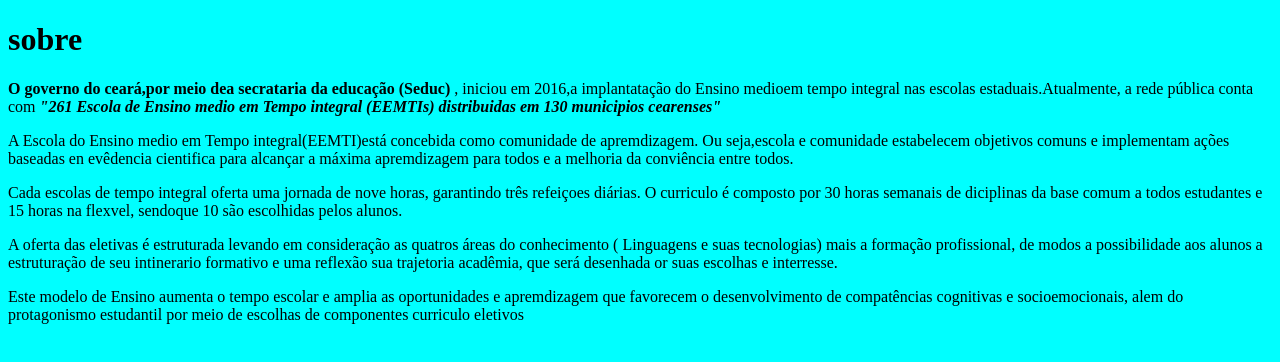
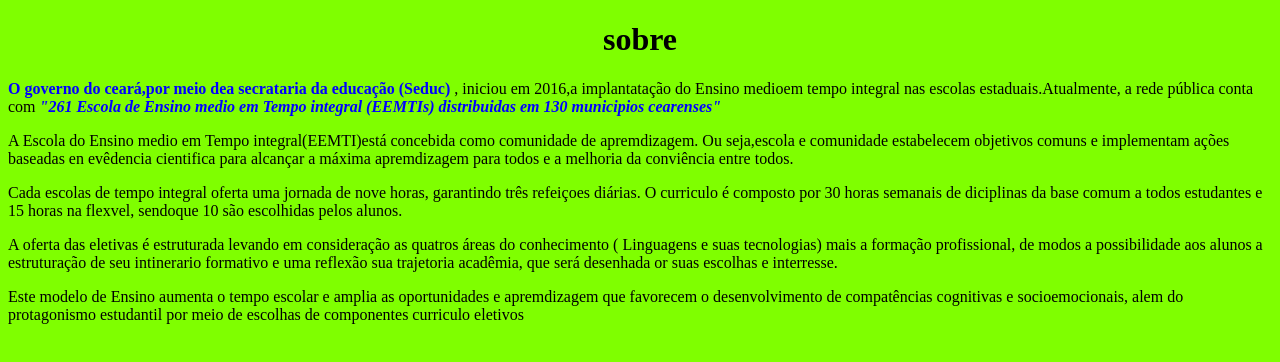
Before and after one commit to henriqueroblox390-ai/juazeiro, a plain HTML site: page index.html in a window 1280 px wide. Drawn offline with Linux system fonts and the light colour scheme.

Commit message:
v3
mudei varias coisimhas

```diff
--- a/index.html
+++ b/index.html
@@ -1,18 +1,17 @@
 <!DOCTYPE html>
 <html lang="pt-br">
+<body></body>
 <head>
+    <link rel="stylesheet" href="ytalo.css">
     <meta charset="UTF-8">
     <meta name="viewport" content="width=device-width, initial-scale=1.0">
     <title>Document</title>
-    <style>
-        body{ background-color: aqua;
 
-        }
-    </style>
 </head>
-<body>
+</body>
     <h1>sobre</h1>
     <p>
+
             <strong>O governo do ceará,por meio dea secrataria da educação (Seduc) </strong>, iniciou
         em 2016,a implantatação do Ensino medioem tempo integral nas
         escolas estaduais.Atualmente, a rede pública conta com <strong><i>"261 Escola de Ensino medio em Tempo integral (EEMTIs) distribuidas em 130 municipios cearenses" </i></strong>
@@ -27,17 +26,17 @@
         O curriculo é composto por 30 horas semanais de diciplinas da base comum a todos
         estudantes e 15 horas na flexvel, sendoque 10 são escolhidas pelos alunos.
 
-    </p>
-    <p>
+
         <p>A oferta das eletivas é estruturada  levando  em consideração as quatros áreas do conhecimento ( Linguagens e suas tecnologias)
             mais a formação profissional, de modos a possibilidade aos alunos a estruturação de seu intinerario formativo e uma reflexão
            sua trajetoria acadêmia, que será desenhada or suas escolhas e interresse.
+</p>
 
-        </p>
+<p>
          Este modelo de Ensino aumenta o tempo escolar e amplia as oportunidades  e apremdizagem
         que favorecem o desenvolvimento de compatências cognitivas e socioemocionais, alem do protagonismo
         estudantil por meio de escolhas de componentes curriculo eletivos
-    </p>
+</p>
 
 </body>
 </html>
--- /dev/null
+++ b/ytalo.css
@@ -0,0 +1,10 @@
+body{
+    background-color: chartreuse;
+}
+h1{
+text-align: center;
+color: black;
+}
+p strong{
+    color: blue;
+}
```
